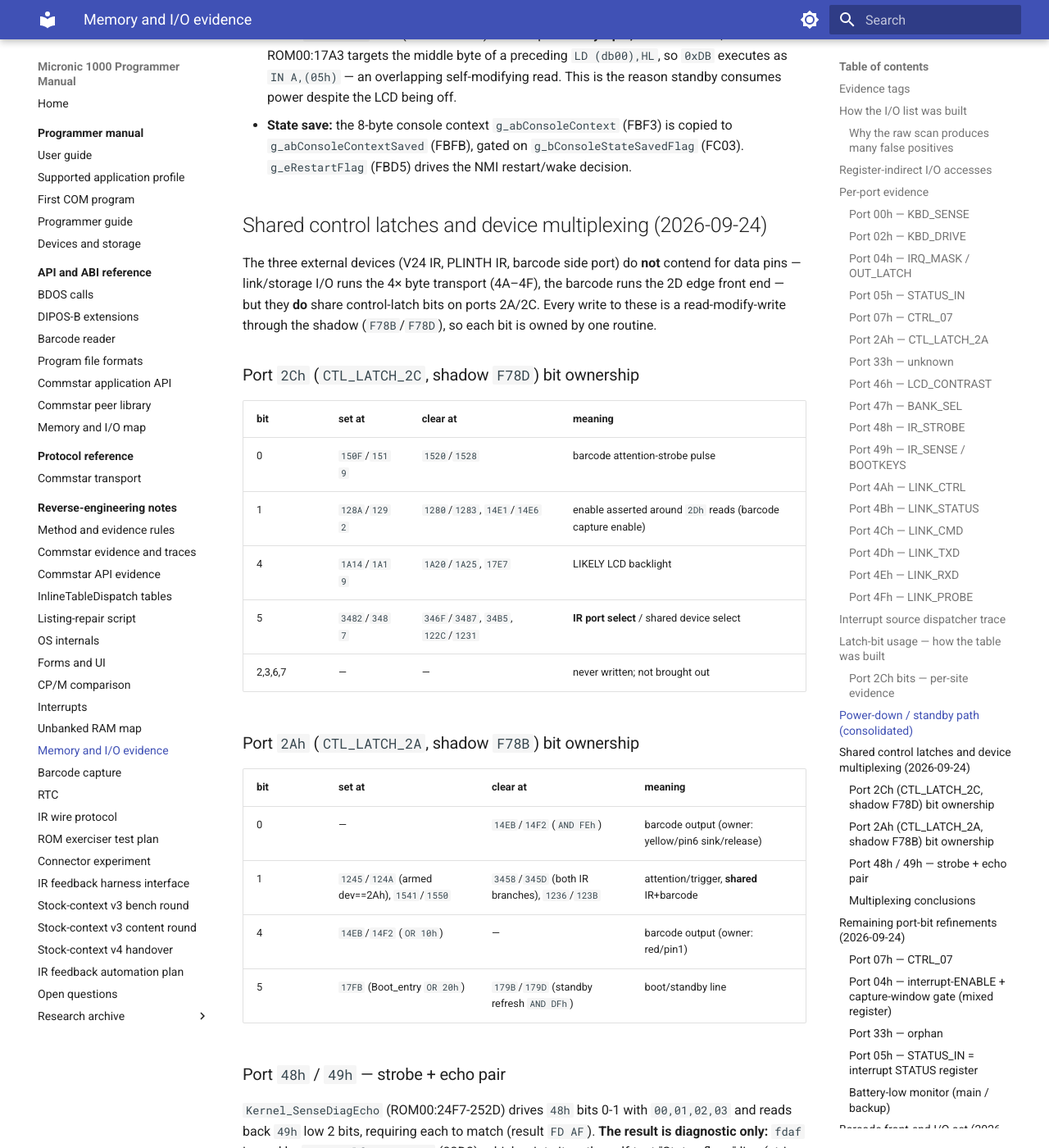
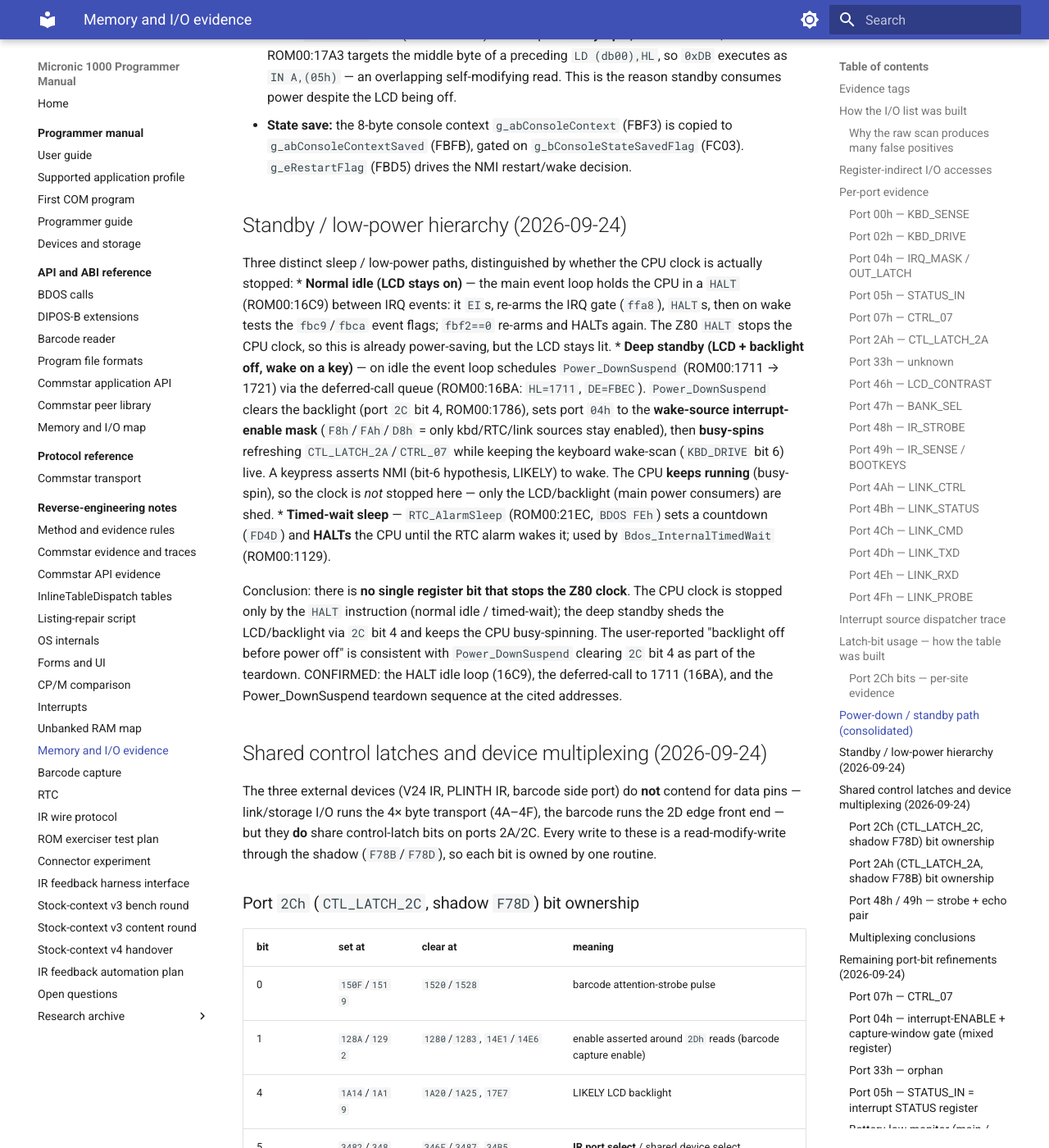
Before and after one commit to philpem/micronic1000, an MkDocs documentation site: the page built from doc/re-notes/memory-and-io-evidence.md, in a window 1280 px wide and 1400 px high, scrolled down 7916 px. Shown: the whole window at 82% size. Built offline with MkDocs 1.6.1 and Material for MkDocs 9.7.7, drawn with Linux system fonts in a browser that asks for light colours.

Commit message:
docs: standby / low-power hierarchy (HALT idle vs busy-spin deep standby)
Distinguish three paths: normal idle HALTs the CPU (16C9) with LCD on;
deep standby (Power_DownSuspend via deferred-call 16BA->1711) clears
backlight (2C bit4), sets port 04h to the wake-source interrupt-enable
mask (F8h/FAh/D8h), and busy-spins (CPU clock NOT stopped); timed-wait
(RTC_AlarmSleep 21EC, BDOS FEh) HALTs until RTC alarm. So there is no
single register bit that stops the Z80 clock - only the HALT
instruction does; deep standby sheds LCD/backlight and keeps the CPU
spinng.

```diff
--- a/doc/re-notes/memory-and-io-evidence.md
+++ b/doc/re-notes/memory-and-io-evidence.md
@@ -322,6 +322,39 @@ suspend sequence; the per-site evidence for each is above.
   `g_bConsoleStateSavedFlag` (FC03). `g_eRestartFlag` (FBD5) drives the
   NMI restart/wake decision.
 
+## Standby / low-power hierarchy (2026-09-24)
+
+Three distinct sleep / low-power paths, distinguished by whether the
+CPU clock is actually stopped:
+* **Normal idle (LCD stays on)** — the main event loop holds the CPU in
+  a `HALT` (ROM00:16C9) between IRQ events: it `EI`s, re-arms the IRQ
+  gate (`ffa8`), `HALT`s, then on wake tests the `fbc9`/`fbca` event
+  flags; `fbf2==0` re-arms and HALTs again. The Z80 `HALT` stops the
+  CPU clock, so this is already power-saving, but the LCD stays lit.
+* **Deep standby (LCD + backlight off, wake on a key)** — on idle the
+  event loop schedules `Power_DownSuspend` (ROM00:1711 → 1721) via the
+  deferred-call queue (ROM00:16BA: `HL=1711`, `DE=FBEC`). `Power_DownSuspend`
+  clears the backlight (port `2C` bit 4, ROM00:1786), sets port `04h`
+  to the **wake-source interrupt-enable mask** (`F8h`/`FAh`/`D8h` =
+  only kbd/RTC/link sources stay enabled), then **busy-spins**
+  refreshing `CTL_LATCH_2A`/`CTRL_07` while keeping the keyboard
+  wake-scan (`KBD_DRIVE` bit 6) live. A keypress asserts NMI (bit-6
+  hypothesis, LIKELY) to wake. The CPU **keeps running** (busy-spin),
+  so the clock is *not* stopped here — only the LCD/backlight (main
+  power consumers) are shed.
+* **Timed-wait sleep** — `RTC_AlarmSleep` (ROM00:21EC, `BDOS FEh`) sets
+  a countdown (`FD4D`) and **HALTs** the CPU until the RTC alarm wakes
+  it; used by `Bdos_InternalTimedWait` (ROM00:1129).
+
+Conclusion: there is **no single register bit that stops the Z80
+clock**. The CPU clock is stopped only by the `HALT` instruction
+(normal idle / timed-wait); the deep standby sheds the LCD/backlight via
+`2C` bit 4 and keeps the CPU busy-spinning. The user-reported "backlight
+off before power off" is consistent with `Power_DownSuspend` clearing
+`2C` bit 4 as part of the teardown.
+CONFIRMED: the HALT idle loop (16C9), the deferred-call to 1711 (16BA),
+and the Power_DownSuspend teardown sequence at the cited addresses.
+
 ## Shared control latches and device multiplexing (2026-09-24)
 
 The three external devices (V24 IR, PLINTH IR, barcode side port) do
```
